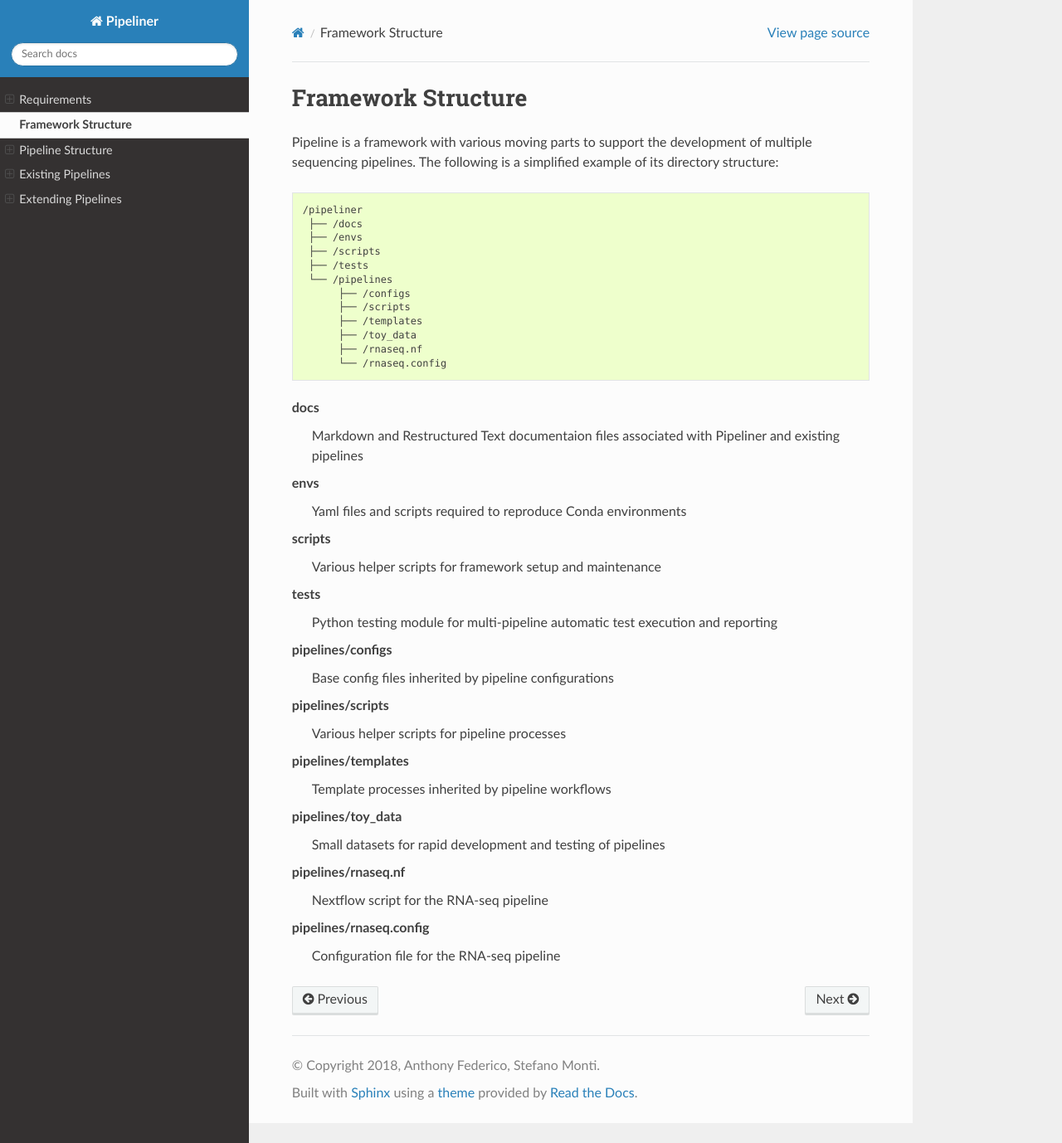
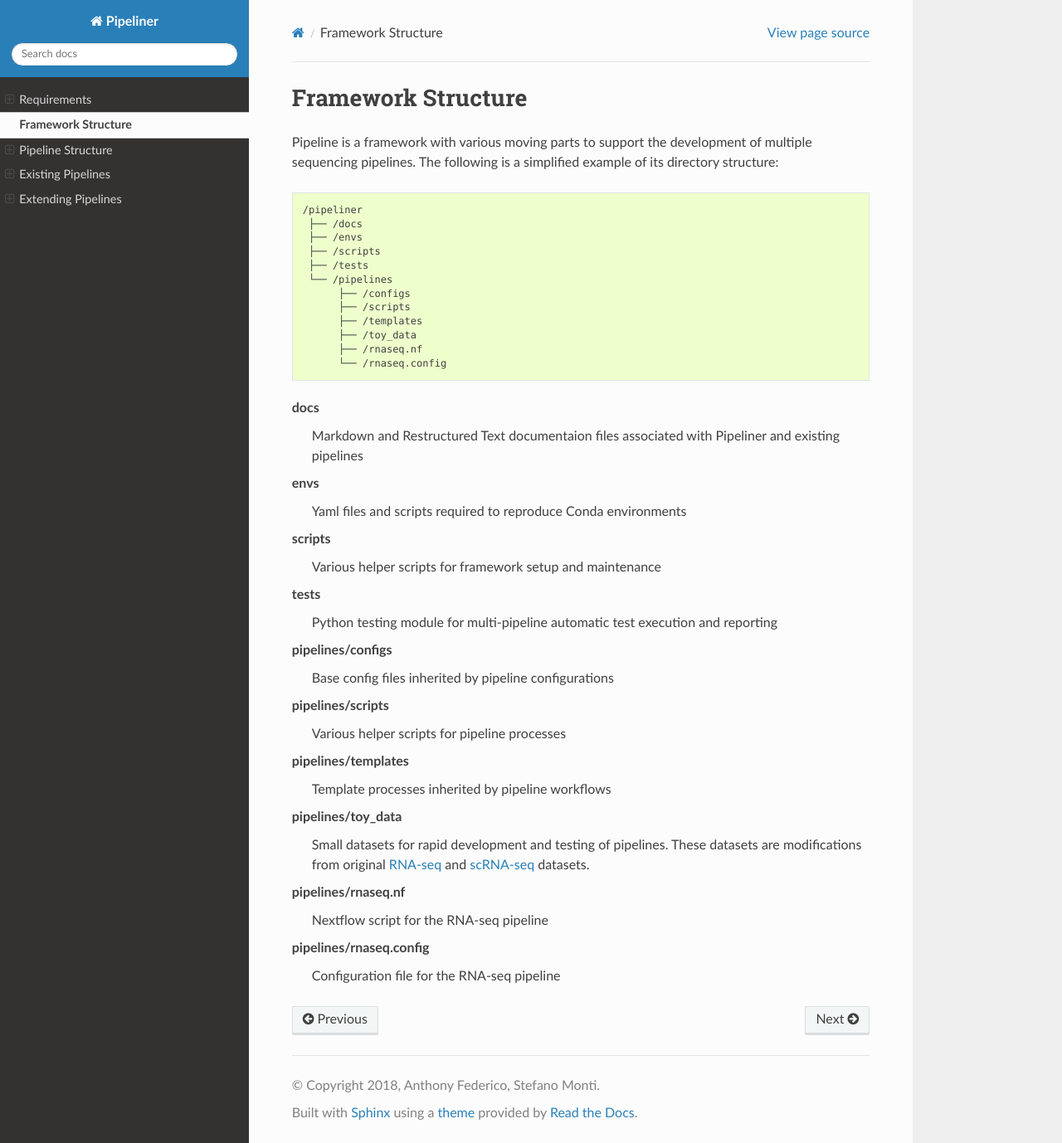
Before and after one commit to montilab/pipeliner, a Sphinx documentation site: the page built from docs/source/framework-structure.rst, in a window 1280 px wide and 1378 px high. Shown: the whole window at 83% size. Built offline with Sphinx 7.4.7 and the Read the Docs theme 2.0.0, drawn with Linux system fonts in a browser that asks for light colours.

Commit message:
Added original toy data sources in docs

```diff
--- a/docs/source/framework-structure.rst
+++ b/docs/source/framework-structure.rst
@@ -44,7 +44,7 @@ Pipeline is a framework with various moving parts to support the development of
   Template processes inherited by pipeline workflows
 
 **pipelines/toy_data**
-  Small datasets for rapid development and testing of pipelines
+  Small datasets for rapid development and testing of pipelines. These datasets are modifications from original `RNA-seq <https://github.com/nextflow-io/rnatoy/tree/master/data/ggal>`_ and `scRNA-seq <http://cf.10xgenomics.com/samples/cell-exp/1.3.0/hgmm_100/hgmm_100_fastqs.tar>`_ datasets.
 
 **pipelines/rnaseq.nf**
   Nextflow script for the RNA-seq pipeline
```
Also changed, not shown: 8 other files.
